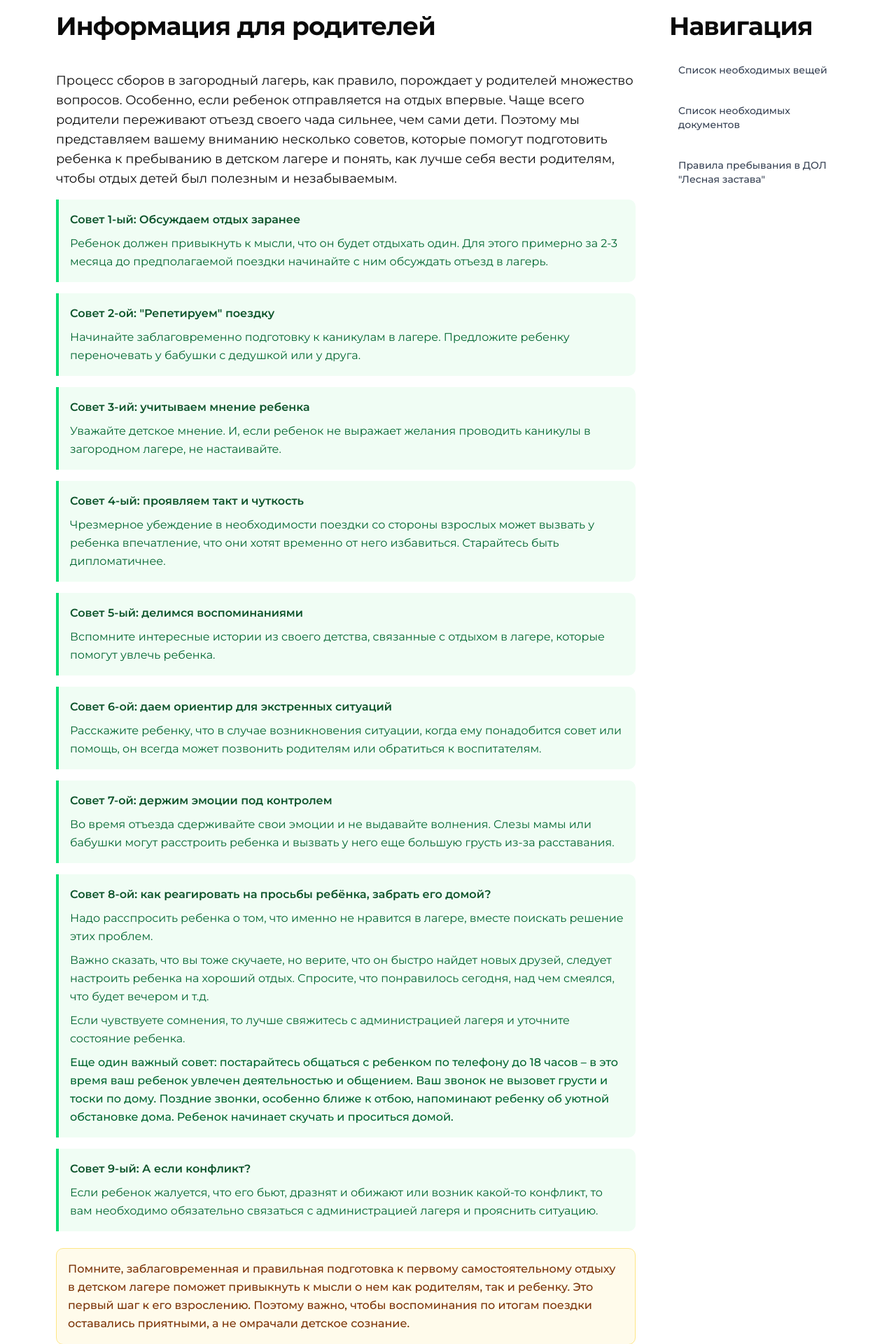
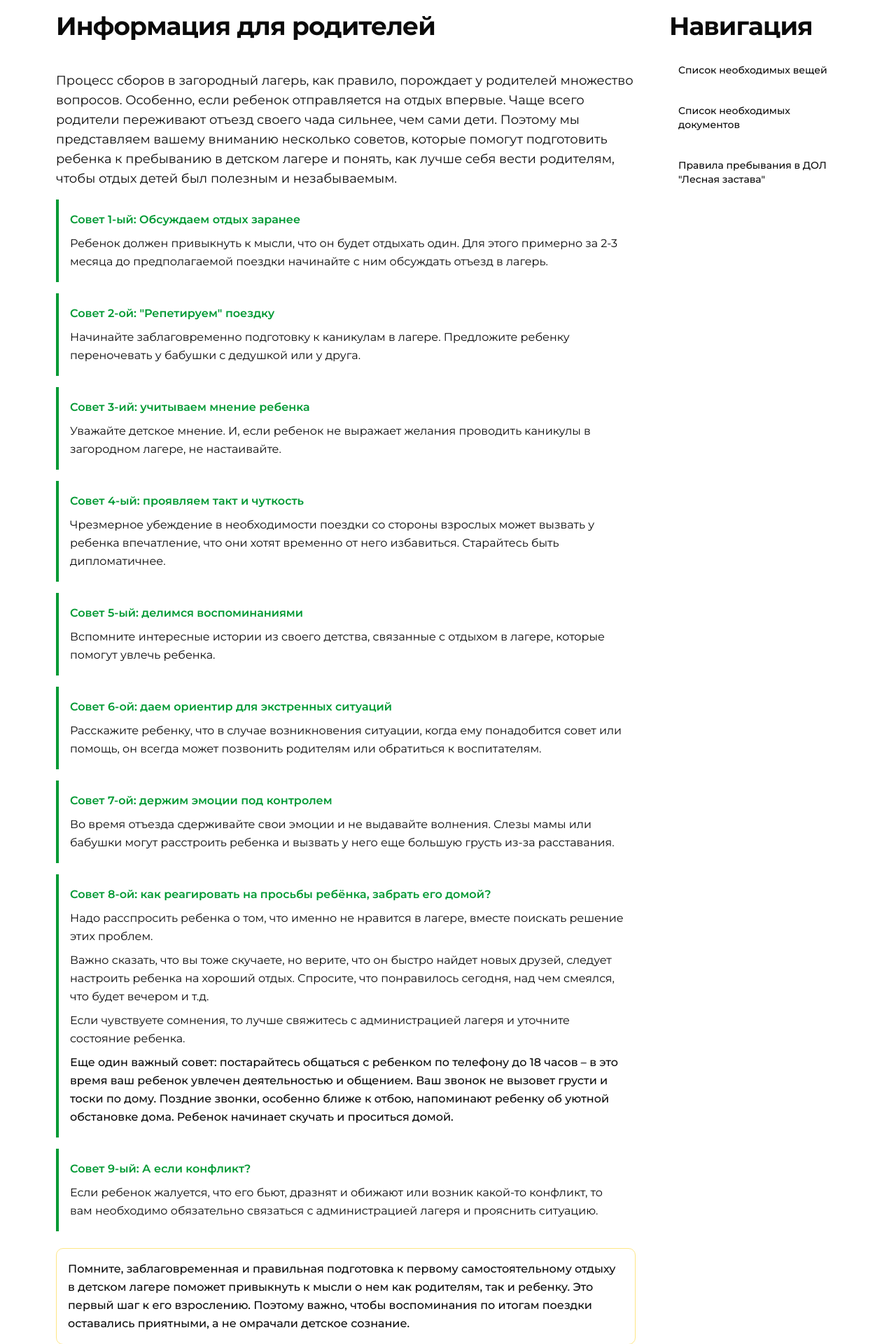
Before and after one commit to lesnaya-zastava-website/lesnaya-zastava-frontend, a React (Vite) app: page /holidaycamp/forParents in a window 1280 px wide. Shown: the part 240-2160 px from the top of the page at 70% size. Built offline with nearby package versions, Linux system fonts and the light colour scheme.

Commit message:
Небольшие исправления верстки, начаты подразделы для информации родителям, так же полностью исправлен футер

```diff
--- a/src/features/BurgerMenu/index.tsx
+++ b/src/features/BurgerMenu/index.tsx
@@ -2,6 +2,7 @@ import { useEffect, useState } from 'react';
 import { Link } from 'react-router-dom';
 import { ModeToggle } from '@/shared/components/mode-toggle';
 import { Mail, MapIcon, PhoneCall } from 'lucide-react';
+import { useLocation } from 'react-router-dom';
 
 const NAV_LINKS = [
   { to: '/about', label: 'О центре' },
@@ -15,6 +16,8 @@ const NAV_LINKS = [
 ];
 
 const BurgerMenu: React.FC = () => {
+  const location = useLocation();
+
   const [open, setOpen] = useState(false);
   const toggle = () => setOpen(v => !v);
   const close = () => setOpen(false);
@@ -77,7 +80,7 @@ const BurgerMenu: React.FC = () => {
                 close();
                 window.scrollTo({ top: 0, behavior: 'smooth' });
               }}
-              className="transition-colors hover:text-primary">
+              className={`transition-colors hover:text-primary ${location.pathname.includes(to) ? 'text-primary underline' : 'no-underline'}`}>
               {label}
             </Link>
           ))}
--- a/src/pages/HolidayCamp/forParents/index.tsx
+++ b/src/pages/HolidayCamp/forParents/index.tsx
@@ -1,12 +1,12 @@
 import type React from 'react';
 import { PageHeading } from '@/shared/PageHeading';
+import { Link } from 'react-router-dom';
 
 export const ForParents: React.FC = () => {
   return (
     <section className="mx-auto px-4 sm:px-6 md:px-10 lg:px-20">
       <div className="container mx-auto border-t border-gray-200 py-8">
         <div className="grid grid-cols-1 gap-8 lg:grid-cols-4 lg:gap-12">
-          {/* Основной контент */}
           <div className="space-y-6 lg:col-span-3">
             <div>
               <PageHeading>Информация для родителей</PageHeading>
@@ -22,87 +22,86 @@ export const ForParents: React.FC = () => {
                   полезным и незабываемым.
                 </p>
 
-                <div className="rounded-r-lg border-l-4 border-green-400 bg-green-50 p-4">
-                  <p className="mb-2 font-semibold text-green-900">
+                <div className="rounded-r-lg border-l-4 border-primary p-4">
+                  <p className="mb-2 font-semibold text-primary">
                     Совет 1-ый: Обсуждаем отдых заранее
                   </p>
-                  <p className="text-green-800">
+                  <p className="">
                     Ребенок должен привыкнуть к мысли, что он будет отдыхать
                     один. Для этого примерно за 2-3 месяца до предполагаемой
                     поездки начинайте с ним обсуждать отъезд в лагерь.
                   </p>
                 </div>
 
-                <div className="rounded-r-lg border-l-4 border-green-400 bg-green-50 p-4">
-                  <p className="mb-2 font-semibold text-green-900">
+                <div className="rounded-r-lg border-l-4 border-primary p-4">
+                  <p className="mb-2 font-semibold text-primary">
                     Совет 2-ой: "Репетируем" поездку
                   </p>
-                  <p className="text-green-800">
+                  <p className="">
                     Начинайте заблаговременно подготовку к каникулам в лагере.
                     Предложите ребенку переночевать у бабушки с дедушкой или у
                     друга.
                   </p>
                 </div>
 
-                <div className="rounded-r-lg border-l-4 border-green-400 bg-green-50 p-4">
-                  <p className="mb-2 font-semibold text-green-900">
+                <div className="rounded-r-lg border-l-4 border-primary p-4">
+                  <p className="mb-2 font-semibold text-primary">
                     Совет 3-ий: учитываем мнение ребенка
                   </p>
-                  <p className="text-green-800">
+                  <p className="">
                     Уважайте детское мнение. И, если ребенок не выражает желания
                     проводить каникулы в загородном лагере, не настаивайте.
                   </p>
                 </div>
 
-                <div className="rounded-r-lg border-l-4 border-green-400 bg-green-50 p-4">
-                  <p className="mb-2 font-semibold text-green-900">
+                <div className="rounded-r-lg border-l-4 border-primary p-4">
+                  <p className="mb-2 font-semibold text-primary">
                     Совет 4-ый: проявляем такт и чуткость
                   </p>
-                  <p className="text-green-800">
+                  <p className="">
                     Чрезмерное убеждение в необходимости поездки со стороны
                     взрослых может вызвать у ребенка впечатление, что они хотят
                     временно от него избавиться. Старайтесь быть дипломатичнее.
                   </p>
                 </div>
 
-                <div className="rounded-r-lg border-l-4 border-green-400 bg-green-50 p-4">
-                  <p className="mb-2 font-semibold text-green-900">
+                <div className="rounded-r-lg border-l-4 border-primary p-4">
+                  <p className="mb-2 font-semibold text-primary">
                     Совет 5-ый: делимся воспоминаниями
                   </p>
-                  <p className="text-green-800">
+                  <p className="">
                     Вспомните интересные истории из своего детства, связанные с
                     отдыхом в лагере, которые помогут увлечь ребенка.
                   </p>
                 </div>
-
-                <div className="rounded-r-lg border-l-4 border-green-400 bg-green-50 p-4">
-                  <p className="mb-2 font-semibold text-green-900">
+                <div className="rounded-r-lg border-l-4 border-primary p-4">
+                  <p className="mb-2 font-semibold text-primary">
                     Совет 6-ой: даем ориентир для экстренных ситуаций
                   </p>
-                  <p className="text-green-800">
+                  <p className="">
                     Расскажите ребенку, что в случае возникновения ситуации,
                     когда ему понадобится совет или помощь, он всегда может
                     позвонить родителям или обратиться к воспитателям.
                   </p>
                 </div>
 
-                <div className="rounded-r-lg border-l-4 border-green-400 bg-green-50 p-4">
-                  <p className="mb-2 font-semibold text-green-900">
+                <div className="rounded-r-lg border-l-4 border-primary p-4">
+                  <p className="mb-2 font-semibold text-primary">
                     Совет 7-ой: держим эмоции под контролем
                   </p>
-                  <p className="text-green-800">
+                  <p className="">
                     Во время отъезда сдерживайте свои эмоции и не выдавайте
                     волнения. Слезы мамы или бабушки могут расстроить ребенка и
                     вызвать у него еще большую грусть из-за расставания.
                   </p>
                 </div>
 
-                <div className="rounded-r-lg border-l-4 border-green-400 bg-green-50 p-4">
-                  <p className="mb-2 font-semibold text-green-900">
+                <div className="rounded-r-lg border-l-4 border-primary p-4">
+                  <p className="mb-2 font-semibold text-primary">
                     Совет 8-ой: как реагировать на просьбы ребёнка, забрать его
                     домой?
                   </p>
-                  <div className="space-y-2 text-green-800">
+                  <div className="space-y-2">
                     <p>
                       Надо расспросить ребенка о том, что именно не нравится в
                       лагере, вместе поискать решение этих проблем.
@@ -128,19 +127,19 @@ export const ForParents: React.FC = () => {
                   </div>
                 </div>
 
-                <div className="rounded-r-lg border-l-4 border-green-400 bg-green-50 p-4">
-                  <p className="mb-2 font-semibold text-green-900">
+                <div className="rounded-r-lg border-l-4 border-primary p-4">
+                  <p className="mb-2 font-semibold text-primary">
                     Совет 9-ый: А если конфликт?
                   </p>
-                  <p className="text-green-800">
+                  <p className="">
                     Если ребенок жалуется, что его бьют, дразнят и обижают или
                     возник какой-то конфликт, то вам необходимо обязательно
                     связаться с администрацией лагеря и прояснить ситуацию.
                   </p>
                 </div>
 
-                <div className="mt-6 rounded-lg border border-amber-200 bg-amber-50 p-4">
-                  <p className="font-medium text-amber-900">
+                <div className="mt-6 rounded-lg border border-amber-200 p-4">
+                  <p className="font-medium">
                     Помните, заблаговременная и правильная подготовка к первому
                     самостоятельному отдыху в детском лагере поможет привыкнуть
                     к мысли о нем как родителям, так и ребенку. Это первый шаг к
@@ -153,18 +152,18 @@ export const ForParents: React.FC = () => {
                 <div className="mt-8 space-y-4">
                   <PageHeading>Родительское посещение</PageHeading>
 
-                  <div className="rounded-lg border-l-4 border-red-400 bg-red-50 p-4">
-                    <p className="mb-2 font-bold text-red-900">
+                  <div className="rounded-lg border-l-4 border-red-400 p-4">
+                    <p className="mb-2 font-bold text-red-700">
                       ВНИМАНИЕ! На территории лагеря действует санитарный режим.
                     </p>
                   </div>
 
-                  <div className="rounded-lg bg-gray-50 p-6">
+                  <div className="rounded-lg p-6">
                     <h4 className="mb-4 text-xl font-semibold text-red-700">
                       КАТЕГОРИЧЕСКИ ЗАПРЕЩАЕТСЯ передавать детям:
                     </h4>
 
-                    <ul className="space-y-3 text-gray-700">
+                    <ul className="space-y-3">
                       <li className="flex items-start">
                         <span className="mt-2 mr-3 inline-block h-2 w-2 flex-shrink-0 rounded-full bg-red-500"></span>
                         <span>
@@ -209,9 +208,9 @@ export const ForParents: React.FC = () => {
                     </ul>
                   </div>
 
-                  <div className="rounded-lg border-l-4 border-orange-400 bg-orange-50 p-4">
-                    <p className="mb-2 font-bold text-orange-900">ВНИМАНИЕ!</p>
-                    <p className="text-orange-800">
+                  <div className="rounded-lg border-l-4 border-orange-400 p-4">
+                    <p className="mb-2 font-bold text-orange-500">ВНИМАНИЕ!</p>
+                    <p className="">
                       Администрация и педагоги ДОЛ «Лесная Застава» НЕ НЕСУТ
                       ответственности за деньги и материальные ценности,
                       привезенные детьми в лагерь.
@@ -222,32 +221,31 @@ export const ForParents: React.FC = () => {
             </div>
           </div>
 
-          {/* Навигационная панель */}
           <div className="lg:col-span-1">
-            <div className="sticky top-45">
+            <div className="sticky top-50">
               <PageHeading>Навигация</PageHeading>
               <nav>
                 <ul className="space-y-3">
                   <li>
-                    <a
-                      href="#documents"
-                      className="block rounded-md border border-transparent p-3 text-sm font-medium text-gray-700 transition-colors duration-200 hover:border-blue-200 hover:bg-white hover:text-green-600">
+                    <Link
+                      to="parent-things"
+                      className="block rounded-md border border-transparent p-3 text-sm font-medium transition-colors duration-200 hover:text-primary">
                       Список необходимых вещей
-                    </a>
+                    </Link>
                   </li>
                   <li>
-                    <a
-                      href="#documents"
-                      className="block rounded-md border border-transparent p-3 text-sm font-medium text-gray-700 transition-colors duration-200 hover:border-blue-200 hover:bg-white hover:text-green-600">
+                    <Link
+                      to="parent-documents"
+                      className="block rounded-md border border-transparent p-3 text-sm font-medium transition-colors duration-200 hover:text-primary">
                       Список необходимых документов
-                    </a>
+                    </Link>
                   </li>
                   <li>
-                    <a
-                      href="#rules"
-                      className="block rounded-md border border-transparent p-3 text-sm font-medium text-gray-700 transition-colors duration-200 hover:border-blue-200 hover:bg-white hover:text-green-600">
+                    <Link
+                      to="parent-rules"
+                      className="block rounded-md border border-transparent p-3 text-sm font-medium transition-colors duration-200 hover:text-primary">
                       Правила пребывания в ДОЛ "Лесная застава"
-                    </a>
+                    </Link>
                   </li>
                 </ul>
               </nav>
--- a/src/pages/HolidayCamp/index.tsx
+++ b/src/pages/HolidayCamp/index.tsx
@@ -4,7 +4,7 @@ import { Banner } from '@shared/banner';
 export const HolidayCamp: React.FC = () => {
   return (
     <section className="mx-auto px-4 sm:px-6 md:px-10 lg:px-20">
-      <div className="container mx-auto border-t border-gray-200 py-5">
+      <div className="container mx-auto border-t py-5">
         <div className="flex flex-col gap-8 lg:flex-row lg:gap-12">
           <Banner
             title="Детский отдых в каникулярное время"
--- a/src/pages/RecreationOrganizedGroups/index.tsx
+++ b/src/pages/RecreationOrganizedGroups/index.tsx
@@ -4,7 +4,7 @@ import { Banner } from '@shared/banner';
 export const RecreationOrganizedGroups: React.FC = () => {
   return (
     <section className="mx-auto px-4 sm:px-6 md:px-10 lg:px-20">
-      <div className="container mx-auto border-t border-gray-200 py-5">
+      <div className="container mx-auto border-t py-5">
         <div className="flex flex-col gap-8 lg:flex-row lg:gap-12">
           <Banner
             title="Отдых для организованных групп детей и молодежи"
--- a/src/pages/about/index.tsx
+++ b/src/pages/about/index.tsx
@@ -4,7 +4,7 @@ import { Banner } from '@shared/banner';
 export const About: React.FC = () => {
   return (
     <section className="mx-auto px-4 sm:px-6 md:px-10 lg:px-20">
-      <div className="container mx-auto border-t border-gray-200 py-5">
+      <div className="container mx-auto border-t py-5">
         <div className="flex flex-col gap-8 lg:flex-row lg:gap-12">
           <Banner
             title="О центре"
--- a/src/pages/contacts/index.tsx
+++ b/src/pages/contacts/index.tsx
@@ -4,7 +4,7 @@ import { Car, Bus, Navigation } from 'lucide-react';
 export const Contacts: React.FC = () => {
   return (
     <section className="mx-auto px-4 sm:px-6 md:px-10 lg:px-20">
-      <div className="container mx-auto border-t border-gray-200 py-5">
+      <div className="container mx-auto border-t py-5">
         <PageHeading>Контакты</PageHeading>
         <div className="flex w-full flex-col gap-8">
           <div className="flex flex-wrap gap-5 lg:flex-nowrap">
--- a/src/pages/projects/index.tsx
+++ b/src/pages/projects/index.tsx
@@ -4,7 +4,7 @@ import { Banner } from '@shared/banner';
 export const Projects: React.FC = () => {
   return (
     <section className="mx-auto px-4 sm:px-6 md:px-10 lg:px-20">
-      <div className="container mx-auto border-t border-gray-200 py-5">
+      <div className="container mx-auto border-t py-5">
         <Banner
           title="Дополнительные проекты"
           videoSrc="/videos/projects.mp4"
```
Also changed, not shown: src/app/router/index.tsx (+28 -13 lines), src/pages/HolidayCamp/forParents/ParentDocuments/index.tsx (added, +11 -0 lines), src/pages/HolidayCamp/forParents/ParentRules/index.tsx (added, +11 -0 lines), src/pages/HolidayCamp/forParents/ParentThings/index.tsx (added, +11 -0 lines), src/widgets/footer/index.tsx (+18 -39 lines).
